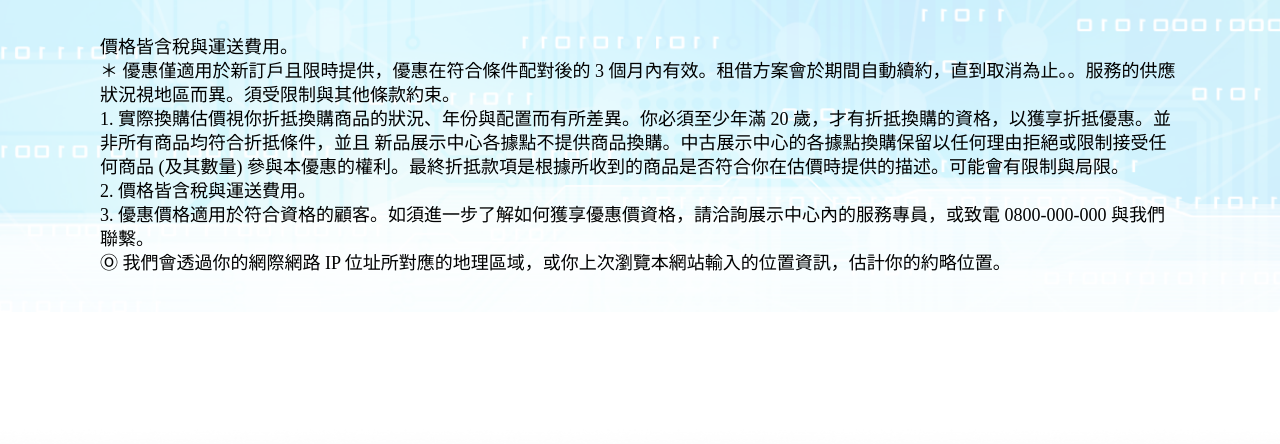
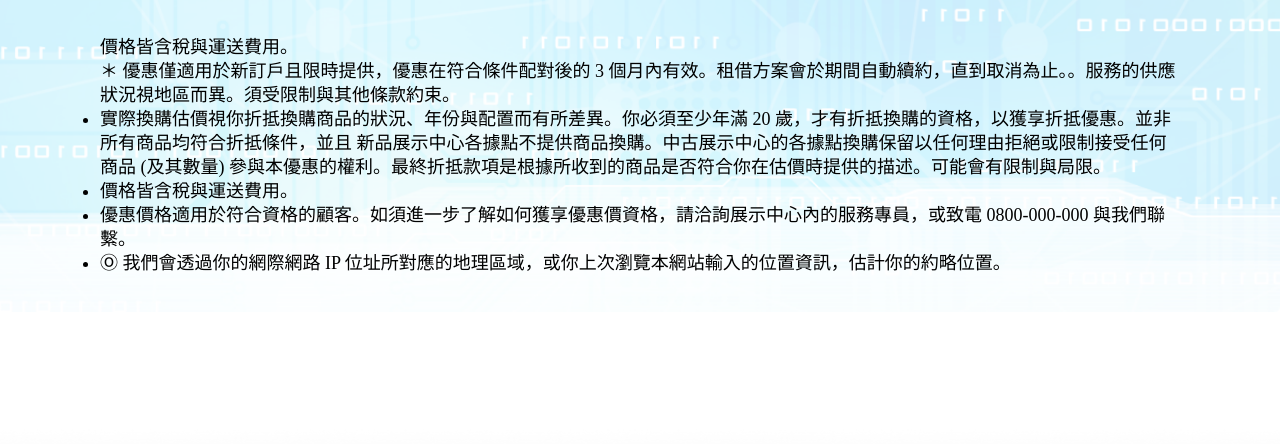
Before and after one commit to 54Cheryl/project_AIA-12, a plain HTML site: page 2-product_description/html/product_description.html in a window 1280 px wide. Shown: the part 1314-1758 px from the top of the page. Drawn offline with Linux system fonts and the light colour scheme.

Commit message:
修改首頁與產品內頁

```diff
--- a/2-product_description/css/product_description.css
+++ b/2-product_description/css/product_description.css
@@ -231,6 +231,9 @@ text-decoration: none;
 color: rgb(79, 79, 79);
 font-weight: 600;
 }
+.Precautions li{
+    list-style-type: disc;
+}
 .Precautions{
     font-size: 1.125rem;
     line-height: 24px;
--- a/2-product_description/html/product_description.html
+++ b/2-product_description/html/product_description.html
@@ -177,11 +177,11 @@
                 <p class="Precautions">價格皆含稅與運送費用。</p>
                 <p class="Precautions">＊ 優惠僅適用於新訂戶且限時提供，優惠在符合條件配對後的 3 個月內有效。租借方案會於期間自動續約，直到取消為止。。服務的供應狀況視地區而異。須受限制與其他條款約束。</p>
                 <ul class="Precautions">
-                    <li>1. 實際換購估價視你折抵換購商品的狀況、年份與配置而有所差異。你必須至少年滿 20 歲，才有折抵換購的資格，以獲享折抵優惠。並非所有商品均符合折抵條件，並且 新品展示中心各據點不提供商品換購。中古展示中心的各據點換購保留以任何理由拒絕或限制接受任何商品 (及其數量) 參與本優惠的權利。最終折抵款項是根據所收到的商品是否符合你在估價時提供的描述。可能會有限制與局限。
+                    <li>實際換購估價視你折抵換購商品的狀況、年份與配置而有所差異。你必須至少年滿 20 歲，才有折抵換購的資格，以獲享折抵優惠。並非所有商品均符合折抵條件，並且 新品展示中心各據點不提供商品換購。中古展示中心的各據點換購保留以任何理由拒絕或限制接受任何商品 (及其數量) 參與本優惠的權利。最終折抵款項是根據所收到的商品是否符合你在估價時提供的描述。可能會有限制與局限。
                     </li>
-                    <li>2. 價格皆含稅與運送費用。
+                    <li>價格皆含稅與運送費用。
                     </li>
-                    <li>3. 優惠價格適用於符合資格的顧客。如須進一步了解如何獲享優惠價資格，請洽詢展示中心內的服務專員，或致電 0800-000-000 與我們聯繫。
+                    <li>優惠價格適用於符合資格的顧客。如須進一步了解如何獲享優惠價資格，請洽詢展示中心內的服務專員，或致電 0800-000-000 與我們聯繫。
                     </li>
                     <li>Ⓞ 我們會透過你的網際網路 IP 位址所對應的地理區域，或你上次瀏覽本網站輸入的位置資訊，估計你的約略位置。</li>
                 </ul>
```
Also changed, not shown: index.html (+2 -2 lines).
